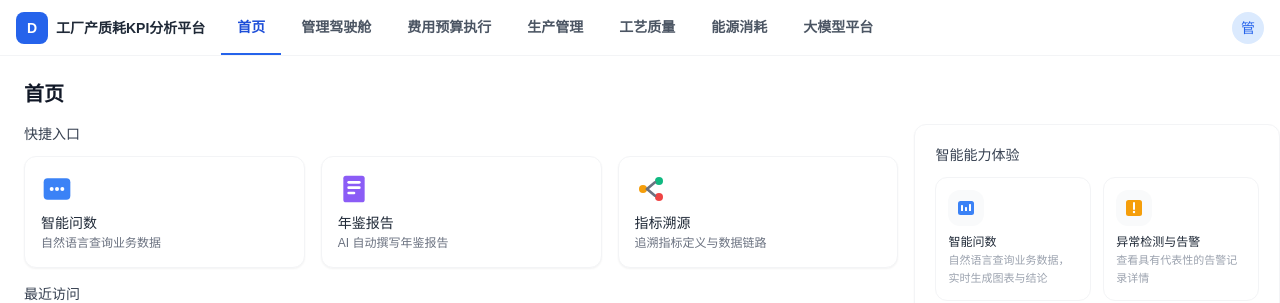
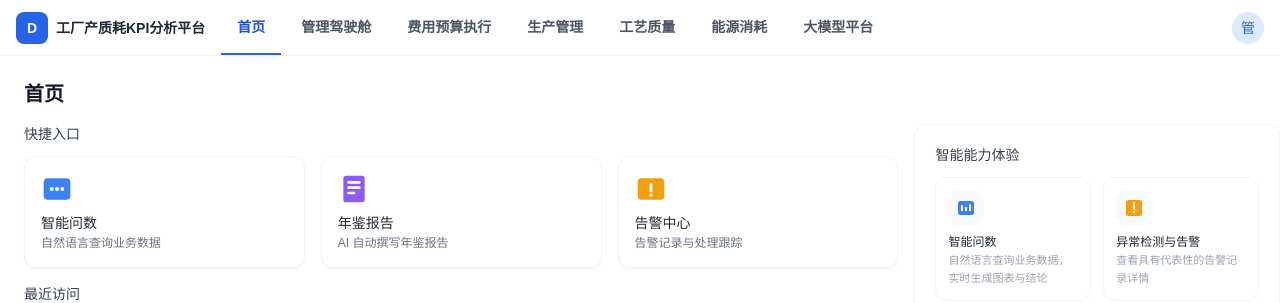
Before and after one commit to Sutattee/Data-Analysis-Platform, a Next.js app: page /home in a window 1280 px wide. Shown: the top 303 px of the page. Built offline with nearby package versions, Linux system fonts and the light colour scheme.

Commit message:
feat(ui): colored card icons and home alert center entry

```diff
--- a/src/app/(main)/home/page.tsx
+++ b/src/app/(main)/home/page.tsx
@@ -42,18 +42,16 @@ const QUICK_ENTRIES = [
     href: "/energy/yearbook/reports",
   },
   {
-    label: "指标溯源",
-    desc: "追溯指标定义与数据链路",
+    label: "告警中心",
+    desc: "告警记录与处理跟踪",
     icon: (
       <svg viewBox="0 0 24 24" className="h-8 w-8" fill="none">
-        <circle cx="6" cy="12" r="3" fill="#F59E0B" />
-        <circle cx="18" cy="6" r="3" fill="#10B981" />
-        <circle cx="18" cy="18" r="3" fill="#EF4444" />
-        <path d="M9 12L15 7" stroke="#6B7280" strokeWidth="2" strokeLinecap="round" />
-        <path d="M9 12L15 17" stroke="#6B7280" strokeWidth="2" strokeLinecap="round" />
+        <rect x="2" y="4" width="20" height="16" rx="3" fill="#F59E0B" />
+        <path d="M12 8.5V13.5" stroke="white" strokeWidth="2.2" strokeLinecap="round" />
+        <circle cx="12" cy="16.5" r="1.3" fill="white" />
       </svg>
     ),
-    href: "/metric-trace",
+    href: "/alert/records",
   },
 ];
 
--- a/src/components/qa/FillCard.tsx
+++ b/src/components/qa/FillCard.tsx
@@ -3,6 +3,7 @@
 // 对话内填表任务卡片：生成中（标题 + 标题下灰字「正在生成... · 阶段」）/ 已完成（标题下灰字
 // 「生成已完成」，hover 在标题行尾浮现下载/分享，高度不变）/ 已停止（保留已填充部分，
 // 可重新生成）/ 失败（原因 + 重新生成）。作为会话记录的一部分常驻消息流。
+import { Table } from "lucide-react";
 import type { FillCardData } from "@/types";
 import { Spinner } from "@/components/ui/Spinner";
 
@@ -26,7 +27,10 @@ export function FillCard({
       aria-label="填表任务卡片"
     >
       <div className="flex items-center gap-2.5">
-        <span className="text-lg flex-shrink-0">{task.status === "failed" ? "⚠️" : "📊"}</span>
+        {/* 卡片图标：绿色表格（失败态保留警示） */}
+        <span className="flex-shrink-0">
+          {task.status === "failed" ? <span className="text-lg leading-none">⚠️</span> : <Table size={18} className="text-green-600" />}
+        </span>
         <button
           onClick={onOpen}
           className="text-sm font-medium text-gray-800 hover:text-primary-600 truncate text-left"
--- a/src/components/qa/ReportCard.tsx
+++ b/src/components/qa/ReportCard.tsx
@@ -2,6 +2,7 @@
 
 // 对话内报告任务卡片：生成中（标题 + 标题下灰字「正在生成... · 阶段」）/ 已完成（标题下灰字「生成已完成」，
 // hover 在标题行尾浮现下载/分享，高度不变）/ 失败（原因 + 重新生成）。作为会话记录的一部分常驻消息流。
+import { FileText } from "lucide-react";
 import type { ReportCardData } from "@/types";
 import { Spinner } from "@/components/ui/Spinner";
 
@@ -25,7 +26,10 @@ export function ReportCard({
       aria-label="报告任务卡片"
     >
       <div className="flex items-center gap-2.5">
-        <span className="text-lg flex-shrink-0">{task.status === "failed" ? "⚠️" : "📄"}</span>
+        {/* 卡片图标：蓝色文档（失败态保留警示） */}
+        <span className="flex-shrink-0">
+          {task.status === "failed" ? <span className="text-lg leading-none">⚠️</span> : <FileText size={18} className="text-blue-600" />}
+        </span>
         <button
           onClick={onOpen}
           className="text-sm font-medium text-gray-800 hover:text-primary-600 truncate text-left"
```
